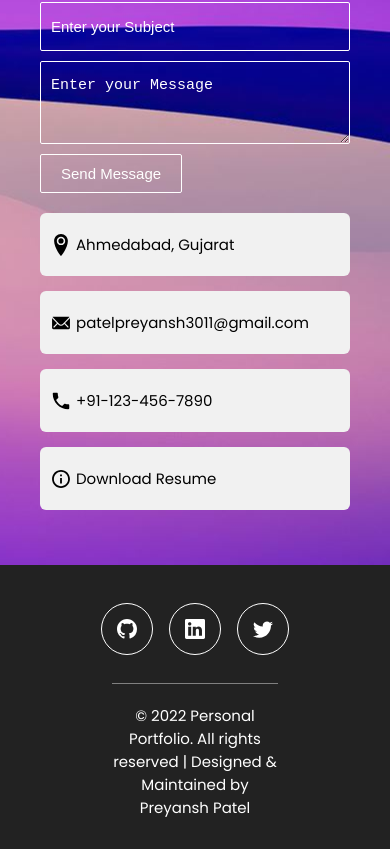
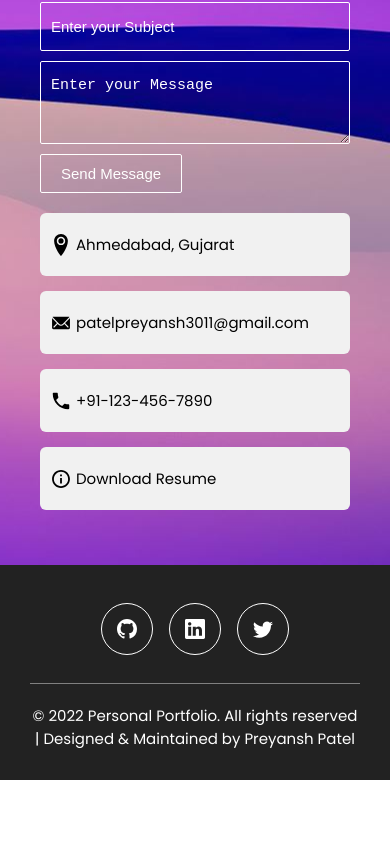
Before and after one commit to PatelPreyansh30/preyansh-website, a Next.js app: page / in a window 390 px wide. Shown: the part 3732-4581 px from the top of the page. After the commit the page ends 4512 px from the top, so only its background shows below. Built offline with nearby package versions, Linux system fonts and the light colour scheme.

Commit message:
footer and about me section responsive layout

```diff
--- a/styles/aboutme.css
+++ b/styles/aboutme.css
@@ -25,7 +25,7 @@
     flex-direction: column;
     align-items: center;
     text-align: center;
-    padding: 6rem;
+    padding: 30px 70px;
 }
 
 .aboute-me-skill-box {
--- a/styles/footer.css
+++ b/styles/footer.css
@@ -9,7 +9,7 @@
     background: rgb(34, 34, 34);
 }
 
-.footer-main > hr {
+.footer-main>hr {
     width: 100%;
     color: gray;
     margin: 20px 0;
@@ -28,7 +28,13 @@
     border-radius: 50%;
 }
 
-.footer-icons:hover{
+.footer-icons:hover {
     color: rgb(173, 22, 173);
     transition: 0.4s;
 }
+
+@media screen and (max-width: 768px) and (min-width: 300px) {
+    .footer-main {
+        padding: 30px;
+    }
+}
```
